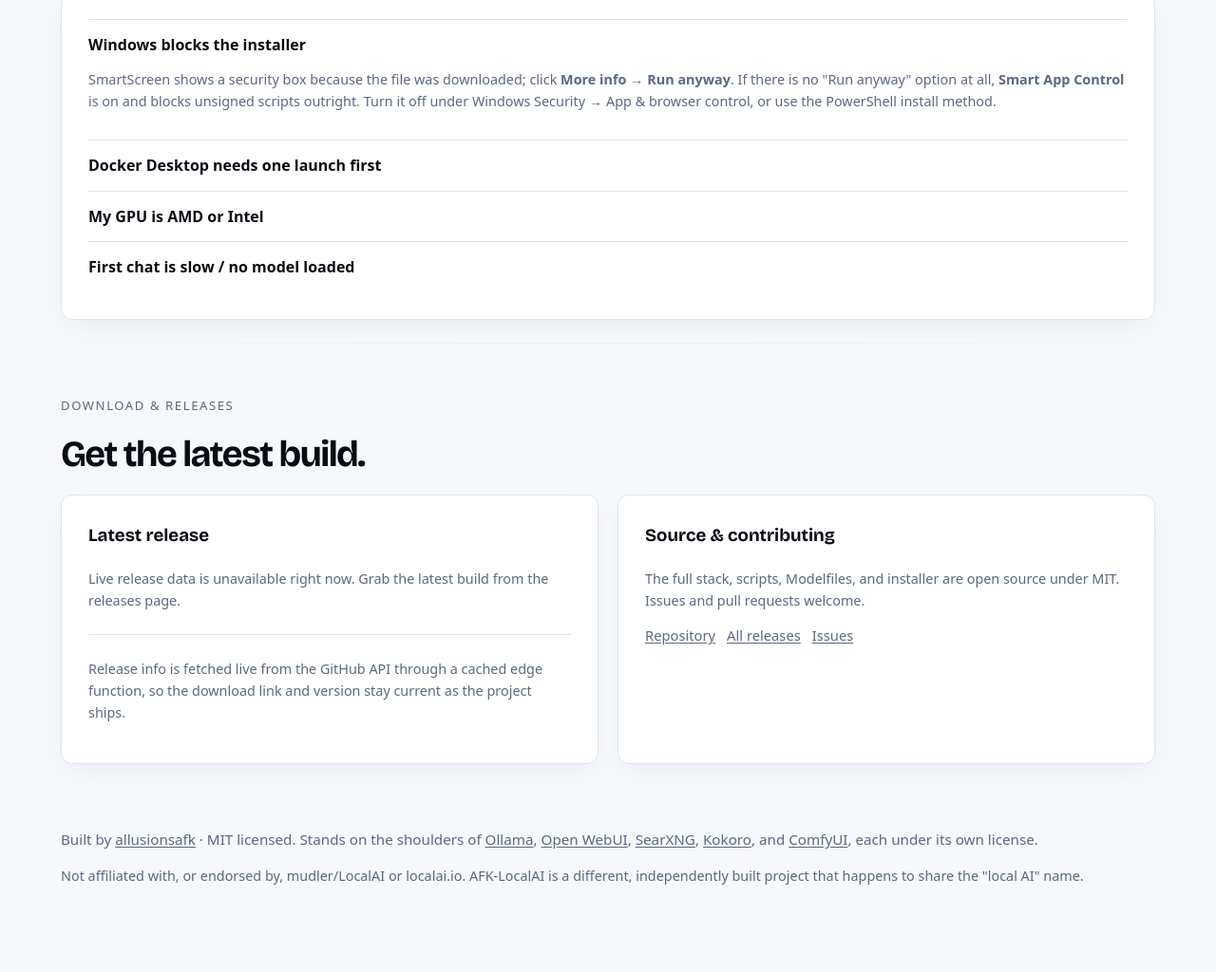
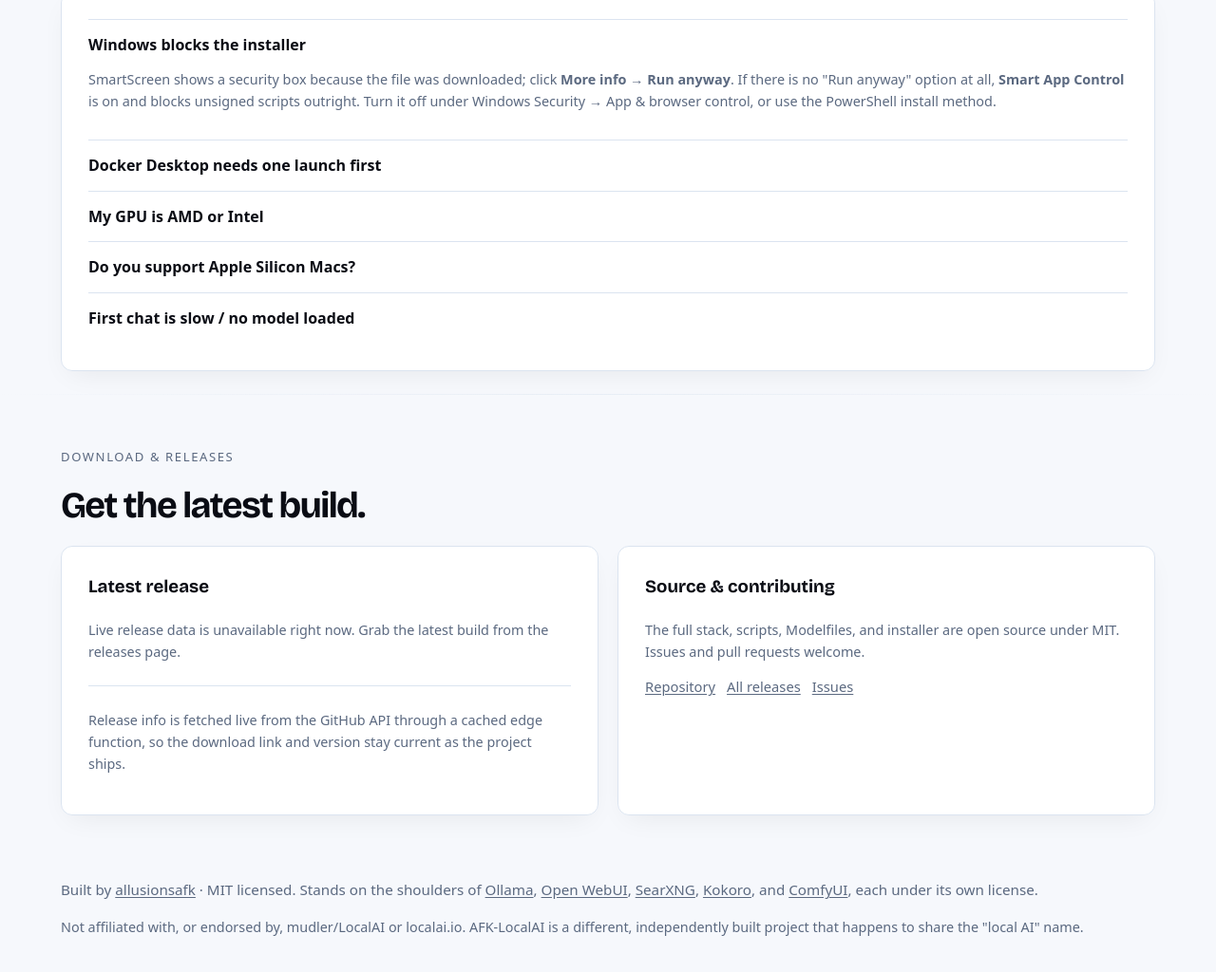
Before and after one commit to allusionsafk/localai-windows-starter-site, a website: page public/index.html in a window 1280 px wide. Shown: the part 3983-5007 px from the top of the page at 95% size. Drawn offline with Linux system fonts and the light colour scheme; no server answers.

Commit message:
docs: disclose Apple Silicon M4 roadmap

```diff
--- a/public/index.html
+++ b/public/index.html
@@ -200,6 +200,7 @@ localai health                <span class="cmt"># end-to-end checks</span>
         <details open><summary>Windows blocks the installer</summary><p class="small muted ex">SmartScreen shows a security box because the file was downloaded; click <strong>More info → Run anyway</strong>. If there is no "Run anyway" option at all, <strong>Smart App Control</strong> is on and blocks unsigned scripts outright. Turn it off under Windows Security → App &amp; browser control, or use the PowerShell install method.</p></details>
         <details><summary>Docker Desktop needs one launch first</summary><p class="small muted ex">If setup can't reach Docker, open Docker Desktop once and let it finish starting, then re-run the installer.</p></details>
         <details><summary>My GPU is AMD or Intel</summary><p class="small muted ex">This stack is <strong>NVIDIA/CUDA-only</strong>. On AMD or Intel it runs CPU-only and is slow; the installer says so plainly instead of pretending otherwise. See the CPU tier.</p></details>
+        <details><summary>Do you support Apple Silicon Macs?</summary><p class="small muted ex">Not yet. The current download is Windows-only. An M4 pilot is planned after Windows v1, using native Ollama with Metal acceleration and hardware tiers based on unified memory. macOS will be listed as supported only after installation, model preparation, updates, backup and restore, thermals, battery use, sleep/wake, and uninstall have been tested on real hardware.</p></details>
         <details><summary>First chat is slow / no model loaded</summary><p class="small muted ex">Cold-loading a model reads it off disk into VRAM. The installer picks a model that fits your card; use <code>localai warm</code> to preload, or <code>localai model-scout</code> to choose a lighter one.</p></details>
       </div>
     </div>
```
